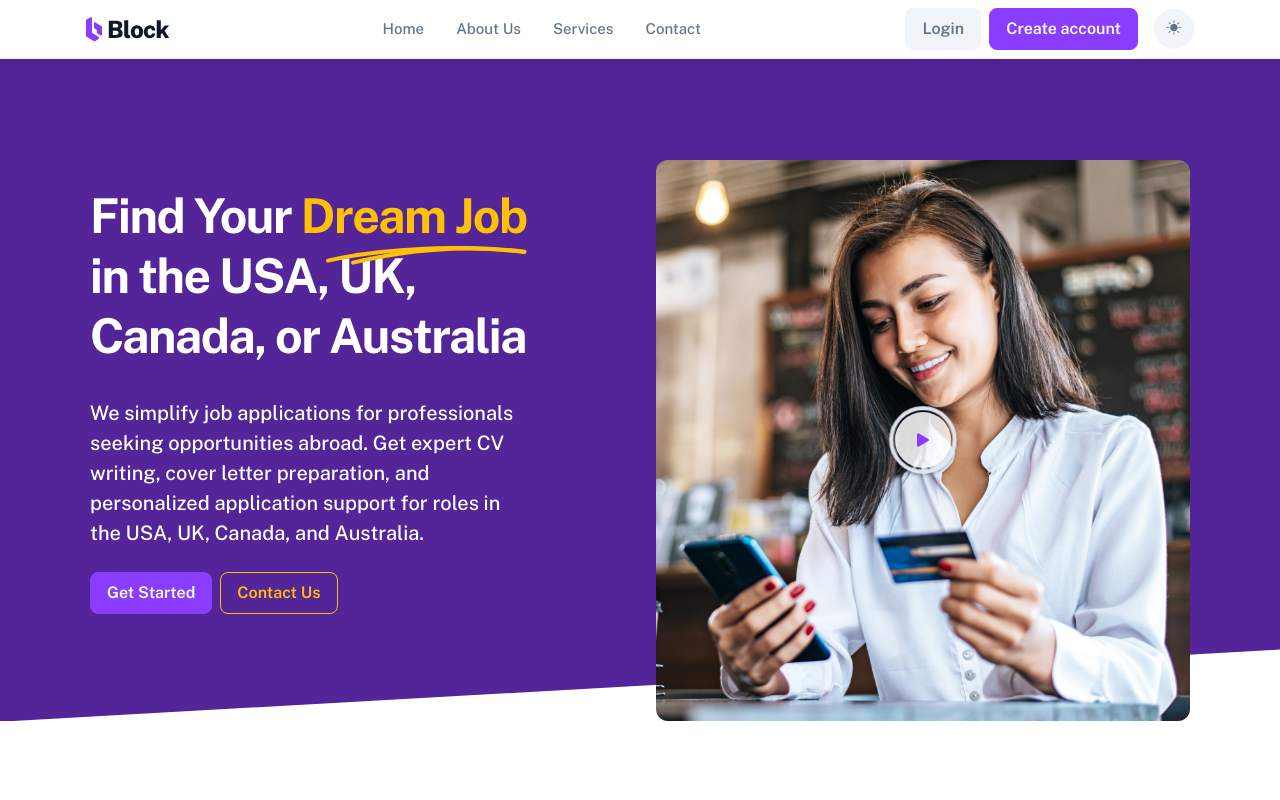
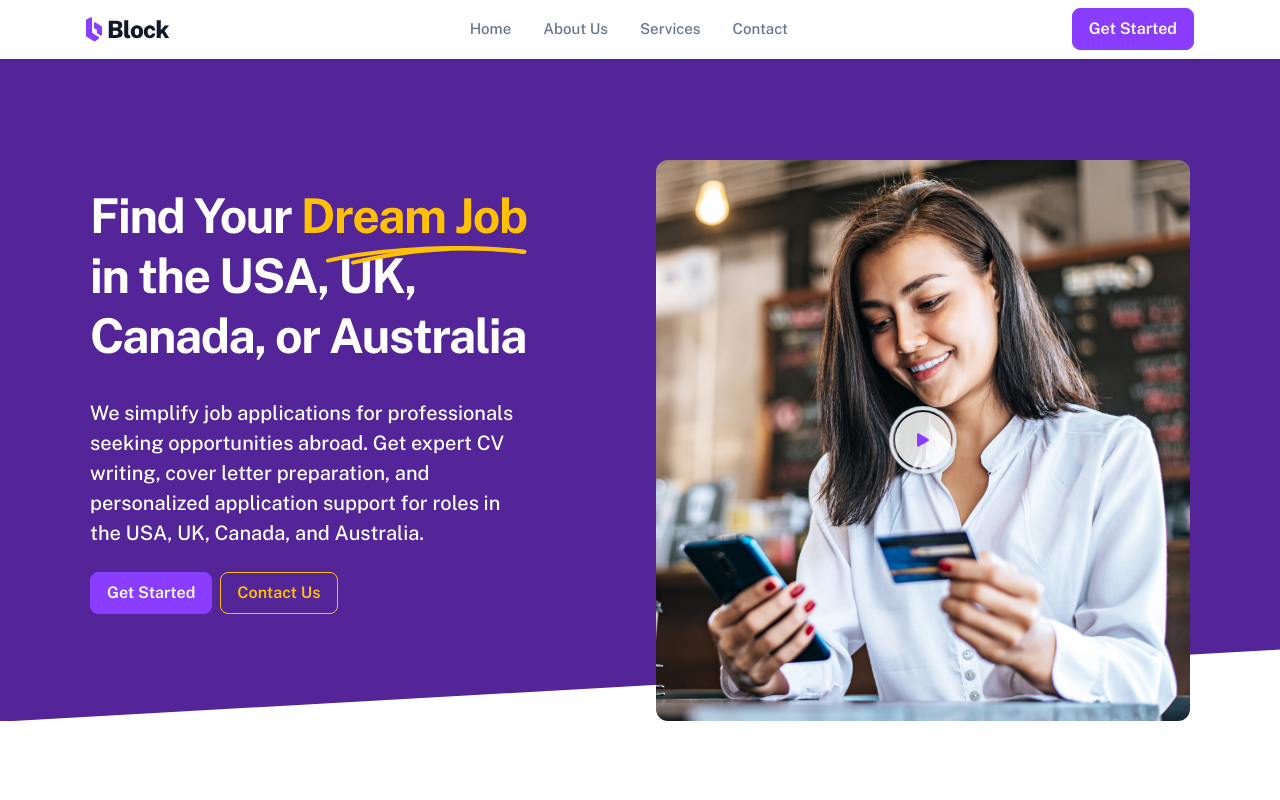
Before and after one commit to Ayomide2604/apply-bridge-frontend, a React (Vite) app: page / in a window 1280 px wide. Shown: the top 800 px of the page. Built offline with nearby package versions, Linux system fonts and the light colour scheme.

Commit message:
added avatar and dropdown menu on header for logged in state

```diff
--- a/src/components/Header.jsx
+++ b/src/components/Header.jsx
@@ -1,8 +1,10 @@
-import { useLocation } from "react-router-dom";
+import { Link, useLocation } from "react-router-dom";
 import logo from "../assets/img/logo.svg";
+import avatar from "../assets/img/avatar.jpg";
 const Header = () => {
 	const location = useLocation();
 	const hideOnRoutes = ["/login", "/signup", "/forgot-password"];
+	const user = false;
 
 	if (hideOnRoutes.includes(location.pathname)) {
 		return null;
@@ -11,9 +13,9 @@ const Header = () => {
 		<header>
 			<nav className="navbar navbar-expand-lg  transparent navbar-transparent navbar-light navbar-clone fixed navbar-stick">
 				<div className="container px-3">
-					<a className="navbar-brand" href="index.html">
+					<Link className="navbar-brand" to="index.html">
 						<img src={logo} alt="logo" />
-					</a>
+					</Link>
 					<button
 						className="navbar-toggler offcanvas-nav-btn"
 						type="button"
@@ -27,9 +29,9 @@ const Header = () => {
 						style={{ width: "20rem" }}
 					>
 						<div className="offcanvas-header">
-							<a href="index.html" className="text-inverse">
+							<Link to="index.html" className="text-inverse">
 								<img src={logo} alt="logo" />
-							</a>
+							</Link>
 							<button
 								type="button"
 								className="btn-close"
@@ -40,39 +42,84 @@ const Header = () => {
 						<div className="offcanvas-body pt-0 align-items-center">
 							<ul className="navbar-nav mx-auto align-items-lg-center">
 								<li className="nav-item ">
-									<a className="nav-link " href="#" role="button">
+									<Link className="nav-link " to="/" role="button">
 										Home
-									</a>
+									</Link>
 								</li>
 								<li className="nav-item ">
-									<a className="nav-link" href="#" role="button">
+									<Link className="nav-link" to="#" role="button">
 										About Us
-									</a>
+									</Link>
 								</li>
 								<li className="nav-item">
-									<a className="nav-link " href="#" role="button">
+									<Link className="nav-link " to="#" role="button">
 										Services
-									</a>
+									</Link>
 								</li>
 								<li className="nav-item ">
-									<a className="nav-link " href="#" role="button">
+									<Link className="nav-link " to="#" role="button">
 										Contact
-									</a>
+									</Link>
 								</li>
 							</ul>
 
-							<div className="mt-3 mt-lg-0 d-flex align-items-center">
-								<a href="/login" className="btn btn-light mx-2">
-									Login
-								</a>
-								<a href="/signup" className="btn btn-primary">
-									Create account
-								</a>
+							<div className="mt-3 mt-lg-0 d-flex align-items-center nav-item dropdown">
+								{user ? (
+									<>
+										<span
+											className="nav-link dropdown-toggle d-flex align-items-center"
+											role="button"
+											data-bs-toggle="dropdown"
+											aria-expanded="false"
+										>
+											<img
+												src={avatar}
+												alt="profile"
+												className="img-fluid rounded-circle ms-3 py-2"
+												style={{ maxWidth: 40 }}
+											/>
+										</span>
+										<ul className="dropdown-menu mt-2 shadow rounded-3 border-0 p-2">
+											<li className="mb-1">
+												<Link
+													className="dropdown-item d-flex align-items-center gap-2 py-2 rounded-2 fw-semibold text-primary"
+													to="/dashboard"
+												>
+													<i className="bi bi-grid fs-5" />
+													Dashboard
+												</Link>
+											</li>
+											<li className="mb-1">
+												<Link
+													className="dropdown-item d-flex align-items-center gap-2 py-2 rounded-2 fw-semibold"
+													to="/profile"
+												>
+													<i className="bi bi-person fs-5" />
+													Profile
+												</Link>
+											</li>
+
+											<li>
+												<Link
+													className="dropdown-item d-flex align-items-center gap-2 py-2 rounded-2 fw-semibold text-danger"
+													to="#"
+												>
+													<i className="bi bi-power fs-5" />
+													Logout
+												</Link>
+											</li>
+										</ul>
+									</>
+								) : (
+									<Link to="/signup" className="btn btn-primary">
+										Get Started
+									</Link>
+								)}
 							</div>
 
 							{/* theme toggle  */}
 
-							<div className="text-lg-end d-flex align-items-center justify-content-lg-end ms-3">
+							{/* <div className="text-lg-end d-flex align-items-center justify-content-lg-end ms-3">
 								<div className="dropdown">
 									<button
 										className="btn btn-light btn-icon rounded-circle d-flex align-items-center"
@@ -127,7 +174,7 @@ const Header = () => {
 										</li>
 									</ul>
 								</div>
-							</div>
+							</div> */}
 						</div>
 					</div>
 				</div>
```
Also changed, not shown: src/assets/img/avatar.jpg (added).
